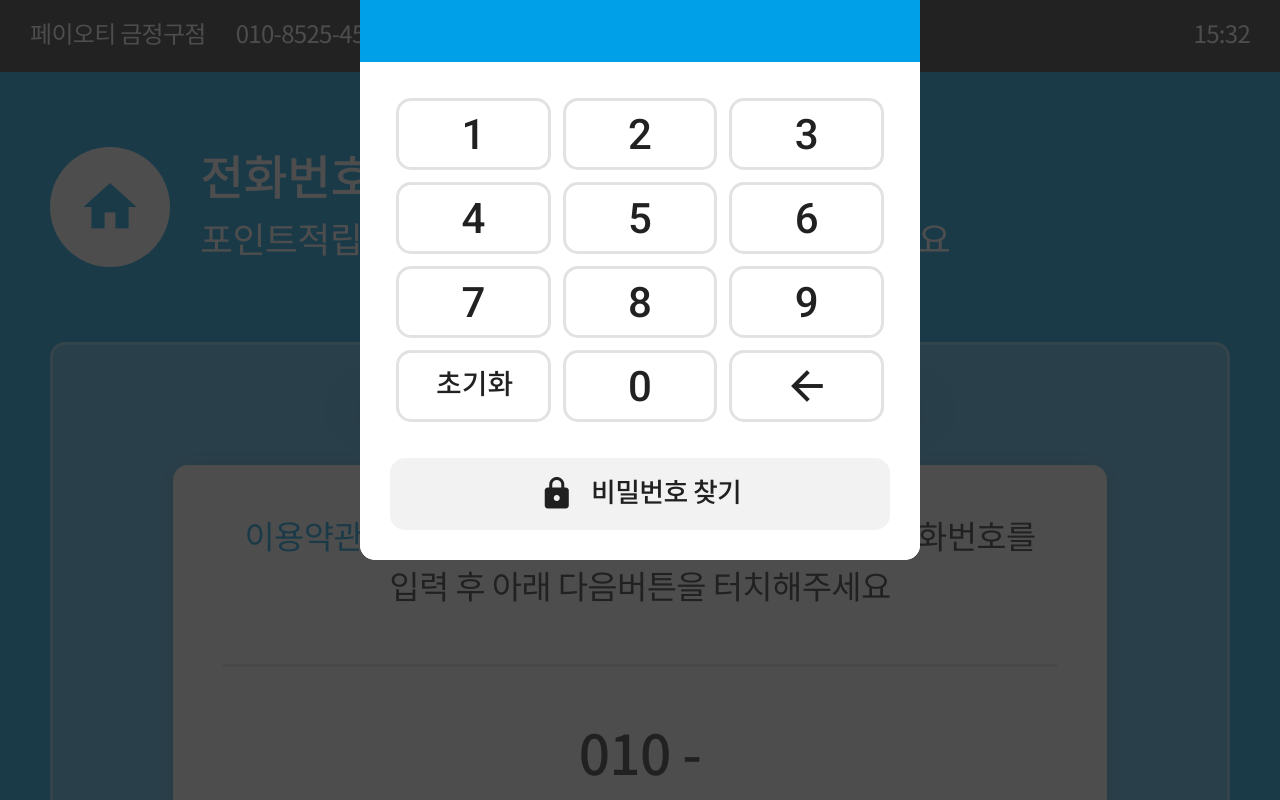
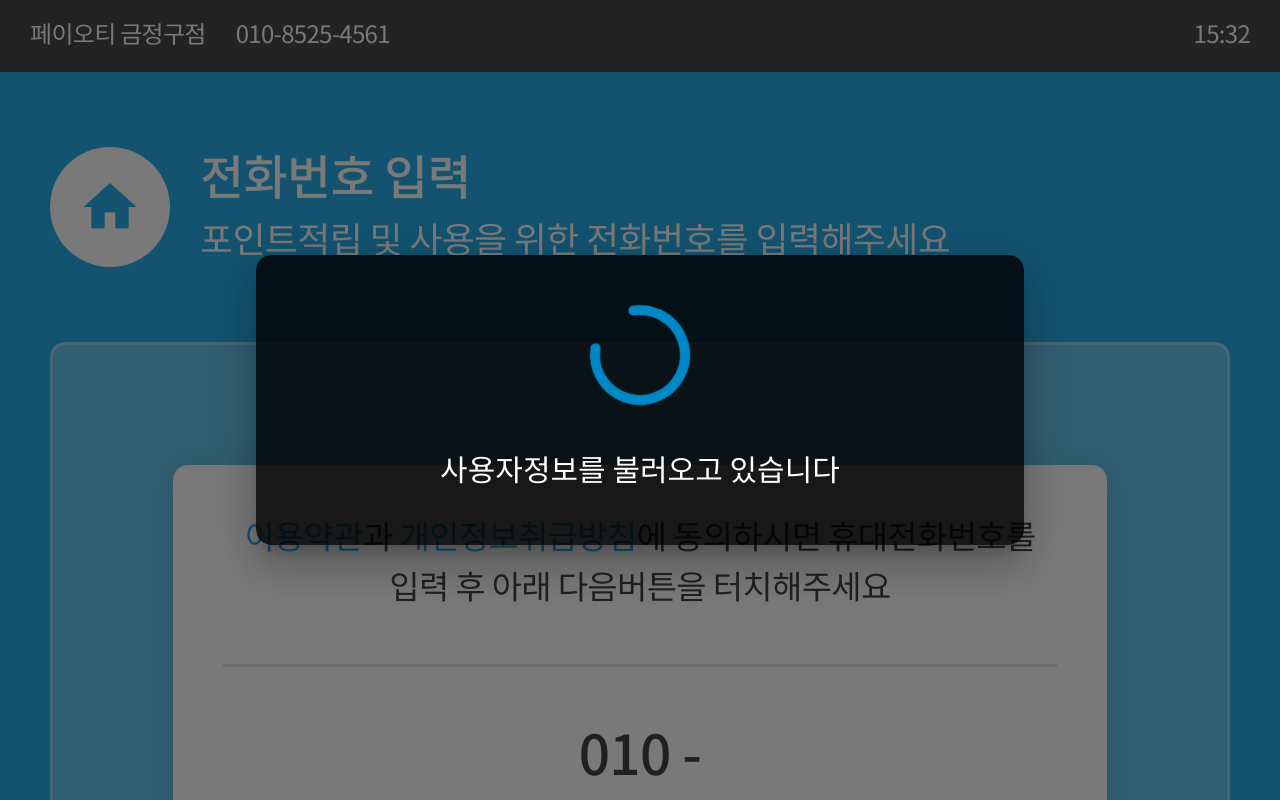
Before and after one commit to fermintz/theLaundry-kiosk, a Vue app: page /Phone in a window 1280 px wide. Shown: the top 800 px of the page. Built offline with nearby package versions, Linux system fonts and the light colour scheme.

Commit message:
loading 모달추가

```diff
--- a/src/assets/css/global.scss
+++ b/src/assets/css/global.scss
@@ -76,3 +76,5 @@
 		font-weight:500;
 	}
 }
+
+.v-dialog{border-radius:15px;}
--- /dev/null
+++ b/src/components/loading.vue
@@ -0,0 +1,56 @@
+<template>
+    <v-dialog
+        v-model="visible"
+        width="60%"
+        overlay-opacity="0.6"
+    >
+        <div class="loading">
+            <v-progress-circular
+                indeterminate
+                color="#0088c6"
+                size="100"
+                width="10"
+            />
+            <p>
+                사용자정보를 불러오고 있습니다
+            </p>
+        </div>
+    </v-dialog>
+</template>
+
+
+<script>
+export default {
+    data(){
+        return{
+            visible:true,
+        }
+    },
+    methods:{
+        open(value){
+            this.visible = value
+        }
+    }
+}
+</script>
+
+<style lang="scss" scoped>
+
+.loading{
+    background:rgba(0,0,0,0.8);
+    padding:50px;
+    text-align:center;
+    overflow: hidden;
+    border-radius:15px;
+
+    p{
+        margin:0px;padding:0px;
+        margin-top:45px;
+        font-size:30px;
+        font-weight:400;
+        font-family:'NotoSansKR';
+        color:#fff;
+    }
+}
+
+</style>
--- a/src/components/password-pad.vue
+++ b/src/components/password-pad.vue
@@ -14,10 +14,13 @@
           </div>
           <v-btn icon><v-icon>mdi-close</v-icon></v-btn>
           <div class="numberView">
-            <div class="number">1</div>
+            <div class="number active">1</div>
+            <div class="number">2</div>
             <div class="number"></div>
             <div class="number"></div>
-            <div class="number"></div>
+          </div>
+          <div class="tip">
+            비밀번호를 입력해주세요
           </div>
         </div>
         <div class="numberPad">
@@ -45,7 +48,7 @@
 export default {
   data() {
     return {
-			visible: true,
+			visible: false,
 			numberPad: [
 				[1,2,3],
 				[4,5,6],
@@ -109,7 +112,7 @@ export default {
 
         .number{
           margin:0 15px;
-          width:60px;height:60px;
+          width:45px;height:45px;
           border-radius:30px;
           background:#fff;
           display:flex;
@@ -117,8 +120,19 @@ export default {
           align-items: center;
           font-size:27px;
           font-weight:500;
-          font-family:'NotoSansKR'
+          font-family:'NotoSansKR';
+          color:#292929
         }
+        .number.active{
+          background:#292929;
+        }
+      }
+
+      .tip{
+        color:#fff;
+        font-size:30px;
+        text-align:center;
+        font-family:'NotoSansKR'
       }
     }
 
--- a/src/views/Home.vue
+++ b/src/views/Home.vue
@@ -1,8 +1,20 @@
 <template>
   <div class="default">
-    <div class="banner">
-      <img src="@/assets/img/home-bg.png">
-    </div>
+    <v-carousel
+    height="1920"
+    hide-delimiters
+    show-arrows-on-hover="flase"
+    >
+      <v-carousel-item>
+        <img src="http://admin.payot-coin.com/kiosk/sb01.png">
+      </v-carousel-item>
+      <v-carousel-item>
+        <img src="http://admin.payot-coin.com/kiosk/sb02.png">
+      </v-carousel-item>
+    </v-carousel>
+
+    <div class="gradient" />
+
     <div class="btns">
       <v-btn text @click="$router.push('/Main')">
         <v-icon>mdi-gesture-tap</v-icon>
@@ -30,11 +42,19 @@ export default {
 
 <style lang="scss" scoped>
 
-.banner{
-  img{width:100%;height:1848px}
-  overflow:hidden
+.default{
+  background:#fff;
 }
 
+.gradient{
+  position:fixed;
+  z-index:2;
+  bottom:0;
+  width:100%;
+  height:800px;
+  background: rgb(255,255,255);
+  background: linear-gradient(0deg, rgba(255,255,255,1) 70%, rgba(255,255,255,0) 100%);
+}
 
 .btns{
   position:absolute;
@@ -67,7 +87,7 @@ export default {
   text-align:center;
   z-index: 3;
   position:absolute;
-  bottom:50px;
+  bottom:60px;
   img{
     height:50px;
   }
--- a/src/views/Login.vue
+++ b/src/views/Login.vue
@@ -11,15 +11,17 @@
                 <dl class="item">
                     <dt>아이디</dt>
                     <dd>
-                        <input type="text"/>
+                        <input type="text" @click="show = true"/>
                     </dd>
                 </dl>
-                <dl class="item">
-                    <dt>비밀번호</dt>
-                    <dd>
-                        <input type="password"/>
-                    </dd>
-                </dl>
+                <transition>
+                    <dl class="item" v-if="show">
+                        <dt>비밀번호</dt>
+                        <dd>
+                            <input type="password"/>
+                        </dd>
+                    </dl>
+                </transition>
                 <dl class="item leftText">
                     <dt>현금적립률</dt>
                     <dd>
@@ -69,7 +71,13 @@ import Message from '@/components/message.vue';
 export default {
     components:{
         Message,
+    },
+    data(){
+        return{
+            show:false
+        }
     }
+
 }
 </script>
 
@@ -190,5 +198,15 @@ export default {
 }
 
 
+.v-enter-active{
+    transition: all 1s ease
+}
+
+.v-enter /* .fade-leave-active below version 2.1.8 */ {
+    transform: translateX(30px);
+  opacity: 0;
+}
+
+
 
 </style>
--- a/src/views/Phone.vue
+++ b/src/views/Phone.vue
@@ -1,6 +1,7 @@
 <template>
   <div class="default">
     <PasswordPad ref="password" />
+    <Loading/>
 
     <!-- top -->
       <SubLayout
@@ -44,11 +45,13 @@
 <script>
 import PasswordPad from '@/components/password-pad.vue';
 import SubLayout from '@/components/SubLayout.vue';
+import Loading from '@/components/loading.vue';
 
 export default {
   components: {
     PasswordPad,
     SubLayout,
+    Loading,
   },
   data() {
     return {
```
